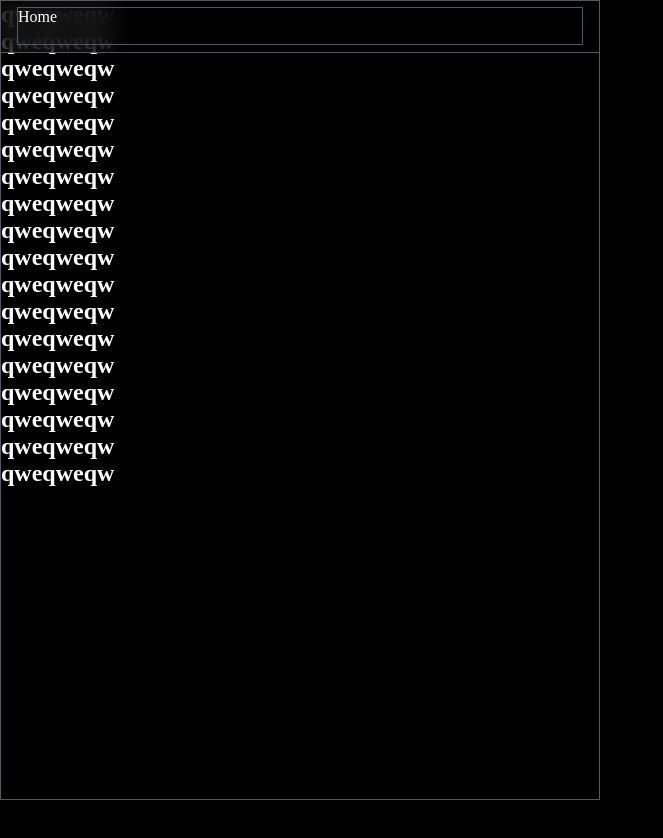
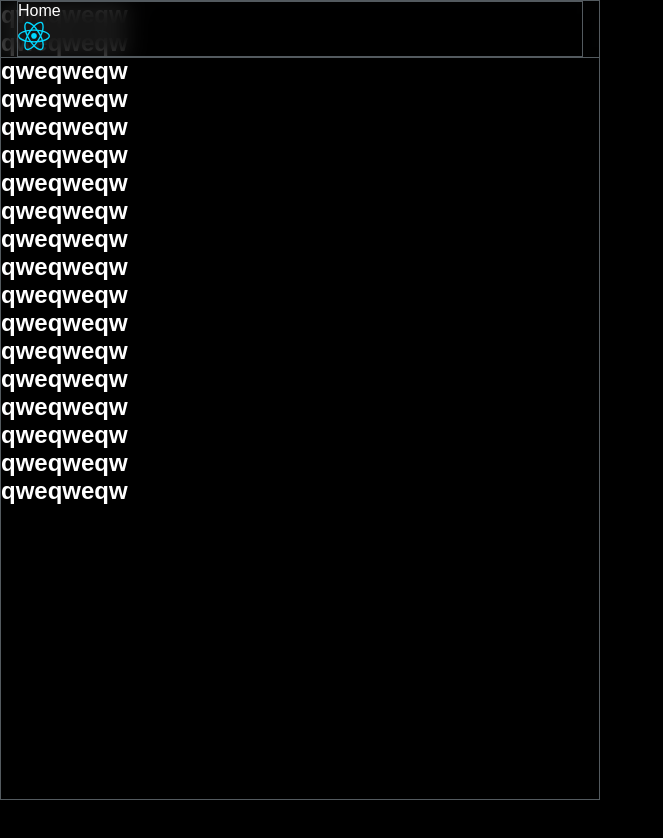
Before and after one commit to hashcy/twitter-clone, a React (Create React App) app in the folder frontend/twitter-frontend/: page /home in a window 1280 px wide. Shown: the top 838 px of the page, without its empty margins (0-663 px from the left). Built offline with nearby package versions, Linux system fonts and the light colour scheme.

Commit message:
test commit

```diff
--- a/frontend/twitter-frontend/src/Components/Home/Home.component.jsx
+++ b/frontend/twitter-frontend/src/Components/Home/Home.component.jsx
@@ -1,6 +1,7 @@
 import styled from "styled-components";
 // import { ReactComponent as Stars } from "../../SVGs/stars.svg";
-
+import stars from "./stars.svg";
+import pic from "./pic.svg"
 const Home = () => {
   return (
     <Container>
@@ -8,7 +9,7 @@ const Home = () => {
         <div className="center">
           <span>Home</span>
           <div className="svg-container">
-            <img src="/Assets/Images/Svg/stars.svg" alt="" />
+            <img src={pic} alt="" />
           </div>
         </div>
       </NavContainer>
@@ -45,6 +46,10 @@ const Container = styled.section`
   position: relative;
 
   color: var(--white-shade-1);
+
+  svg {
+    color: white;
+  }
 `;
 
 const NavContainer = styled.nav`
@@ -75,4 +80,12 @@ const NavContainer = styled.nav`
       font-size: 1.5rem;
     } */
   }
+  img{
+
+    width: 2rem;
+    height: 2rem;
+  }
+  svg{
+
+  }
 `;
--- a/frontend/twitter-frontend/src/GlobalStyles.js
+++ b/frontend/twitter-frontend/src/GlobalStyles.js
@@ -5,6 +5,9 @@ export const GlobalStyles = createGlobalStyle`
         margin:0;
         padding:0;
         box-sizing: border-box;
+         font-family: sans-serif;
+
+
     }
 
     html, body {
```
Also changed, not shown: frontend/twitter-frontend/src/Components/Home/pic.svg (added), frontend/twitter-frontend/src/Components/Home/stars.svg (renamed from frontend/twitter-frontend/public/Assets/Images/Svg/stars.svg).
